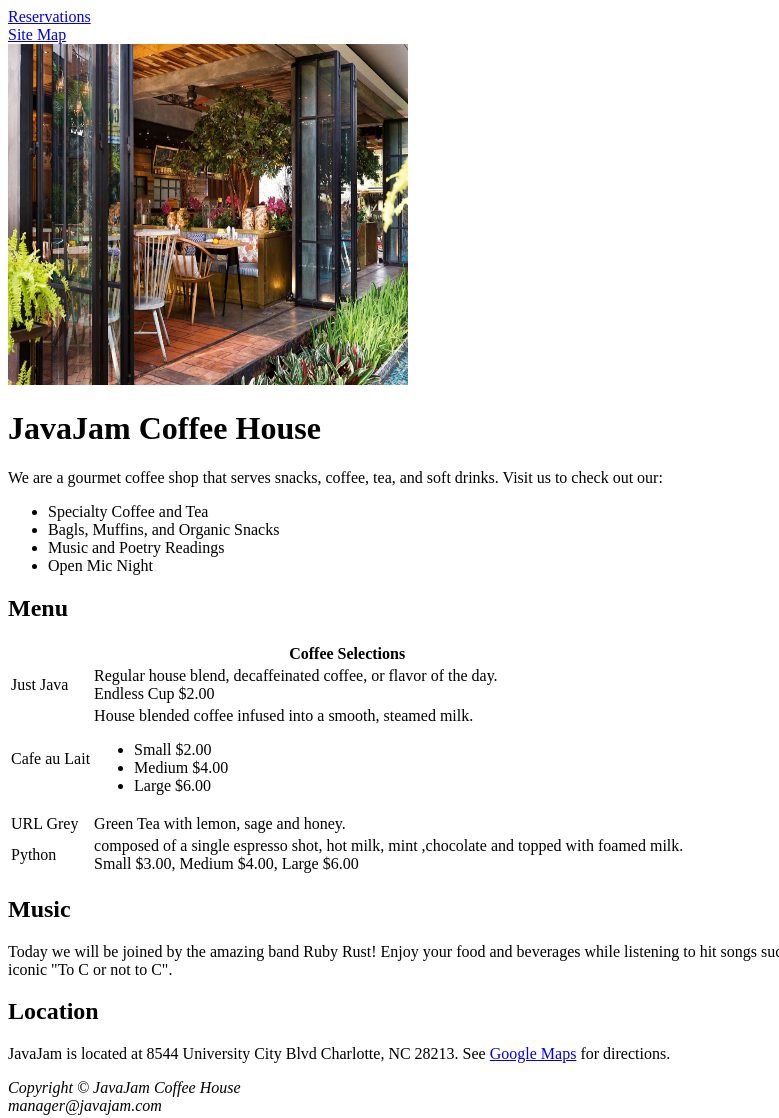
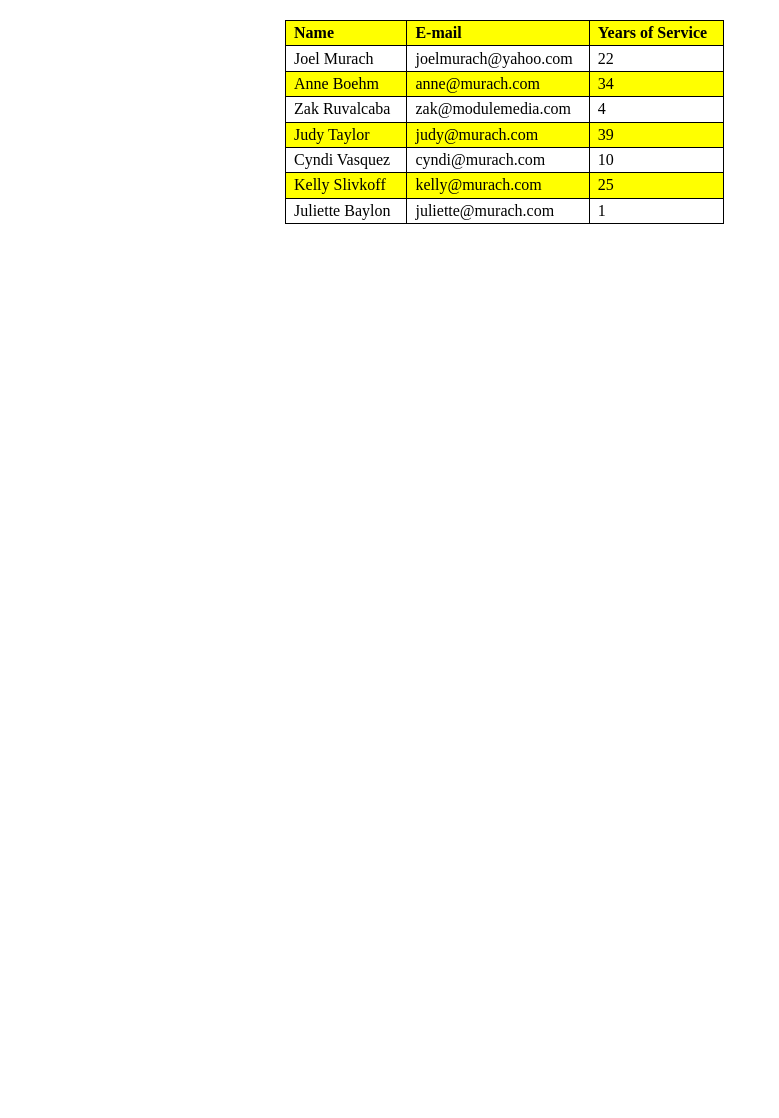
Before and after one commit to xXKen0biXx/xXken0biXx.github.io, a plain HTML site: page index.html in a window 1280 px wide. Shown: the whole page, without its empty margins (0-779 px from the left). After the commit the page ends 800 px from the top, so only its background shows below. Drawn offline with Linux system fonts and the light colour scheme.

Commit message:
New project Assignment2

```diff
--- /dev/null
+++ b/Activity2.css
@@ -0,0 +1,35 @@
+/*CENG311 Activity 2 css file*/
+
+/*styling for the table goes here*/
+body
+{
+	width: 750px;
+	margin: 0 auto;
+}
+
+table
+{
+	border-collapse: collapse;
+	border: 1px solid black;
+	margin: 20px;
+}
+
+thead
+{
+	background-color: yellow;
+}
+
+th, td
+{
+	border: 1px solid black;
+	padding: .2em 1em .2em .5em;
+	text-align: left;
+	vertical-align: middle;
+}
+
+
+
+tbody tr:nth-child(even) td
+{
+	background-color: yellow;
+}
--- a/index.html
+++ b/index.html
@@ -1,105 +1,60 @@
 <!DOCTYPE html>
 
 <html lang="en">
-<head>
-    <title> JavaJamy Coffee House</title>
-    <meta name="description" content="CENG 311 Inclass Activity 1" />
+	<head>
+		<title>Employee table</title>
+		<meta name="description" content="CENG311 Activity">
+		<meta charset="UTF-8">
+		<link rel="stylesheet" type="text/css" href="Activity2.css">
 
-</head>
 
 <body>
-<table>
-
-    <a href="https://www.noburestaurants.com/istanbul/reservations/">Reservations</a><br>
-    <a href="http://maps.google.com">Site Map</a><br>
-
-
-
-
-
-    </table>
-
-
-    <img
-  src="Entrance.jpg"
-  width="400"
-  height="341"
-  title="Garden" />
-
-<h1>JavaJam Coffee House</h1>
-
-<p>We are a gourmet coffee shop that serves snacks, coffee, tea, and soft drinks. Visit us to check out our:</p>
-    <ul>
-        <li>Specialty Coffee and Tea</li>
-        <li>Bagls, Muffins, and Organic Snacks</li>
-        <li>Music and Poetry Readings</li>
-        <li>Open Mic Night</li>
-    </ul>
-
-
-<h2> Menu </h2>
-
-<table>
-    <tr>
-	<th colspan="2">Coffee Selections</th>
-    </tr>
-
-    <tr>
-        <td>Just Java</td>
-        <td>Regular house blend, decaffeinated coffee, or flavor of the day.<br>
-            Endless Cup $2.00</td>
-    </tr>
-
-    <tr>
-        <td>Cafe au Lait</td>
-
-        <td>House blended coffee infused into a smooth, steamed milk.<br>
-            <ul>
-                <li>Small $2.00</li> <li>Medium $4.00</li> <li>Large $6.00</li>
-
-
-
-
-            </ul></td>
-
-
-    </tr>
-
-    <tr>
-
-     <td>URL Grey</td>
-        <td>Green Tea with lemon, sage and honey.</td>
-    </tr>
-
-
-    <tr>
-
-    <td>Python</td>
-    <td>composed of a single espresso shot, hot milk, mint ,chocolate and topped with foamed milk.<br>
-        Small $3.00, Medium $4.00, Large $6.00
-    </td>
-
-
-    </tr>
-
-
-
-
-    </table>
-
-   <h2> Music</h2>
-    <p>Today we will be joined by the amazing band Ruby Rust! Enjoy your food and beverages while listening to hit songs such as "Broken Shells","Rubies from Java","Hello Cruel World" and the iconic "To C or not to C".</p>
-
-
-<h2>Location</h2>
-
-<p>JavaJam is located at 8544 University City Blvd
-Charlotte, NC 28213. See <a href="http://maps.google.com">Google Maps</a> for directions.</p>
-
-<i><p>Copyright &copy; JavaJam Coffee House<br>
-    manager@javajam.com</p></i>
-
-
+	<table>
+		<thead>
+			<tr>
+				<th>Name</th>
+				<th>E-mail</th>
+				<th class="right">Years of Service</th>
+			</tr>
+		</thead>
+		<tbody>
+			<tr>
+				<td>Joel Murach</td>
+				<td>joelmurach@yahoo.com</td>
+				<td class="right">22</td>
+			</tr>
+			<tr>
+				<td>Anne Boehm</td>
+				<td>anne@murach.com</td>
+				<td class="right">34</td>
+			</tr>
+			<tr>
+				<td>Zak Ruvalcaba</td>
+				<td>zak@modulemedia.com</td>
+				<td class="right">4</td>
+			</tr>
+			<tr>
+				<td>Judy Taylor</td>
+				<td>judy@murach.com</td>
+				<td class="right">39</td>
+			</tr>
+			<tr>
+				<td>Cyndi Vasquez</td>
+				<td>cyndi@murach.com</td>
+				<td class="right">10</td>
+			</tr>
+			<tr>
+				<td>Kelly Slivkoff</td>
+				<td>kelly@murach.com</td>
+				<td class="right">25</td>
+			</tr>
+			<tr>
+				<td>Juliette Baylon</td>
+				<td>juliette@murach.com</td>
+				<td class="right">1</td>
+			</tr>
+		</tbody>
+	</table>
 
 </body>
 </html>
```
Also changed, not shown: Entrance.jpg (deleted), 1 other file.
